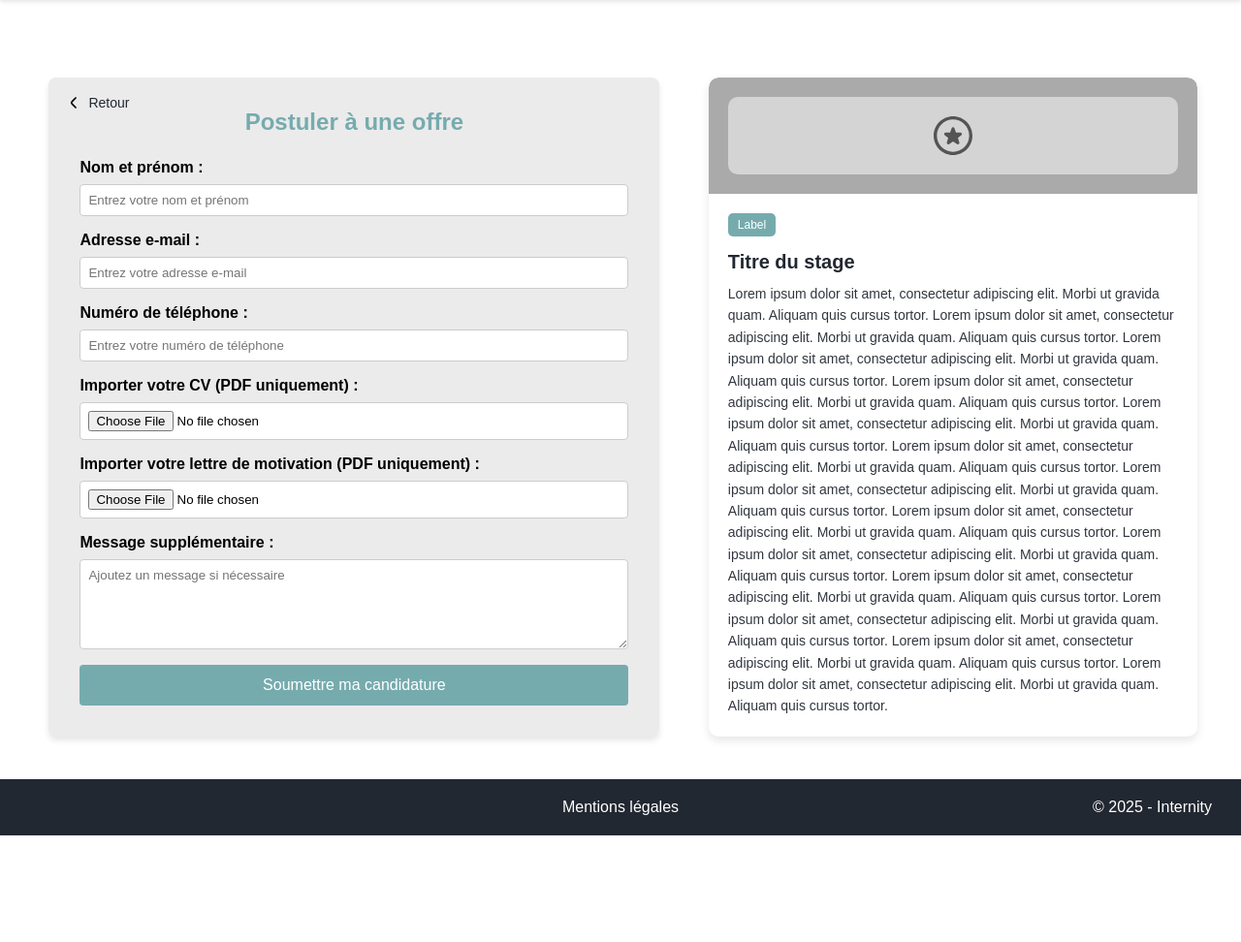
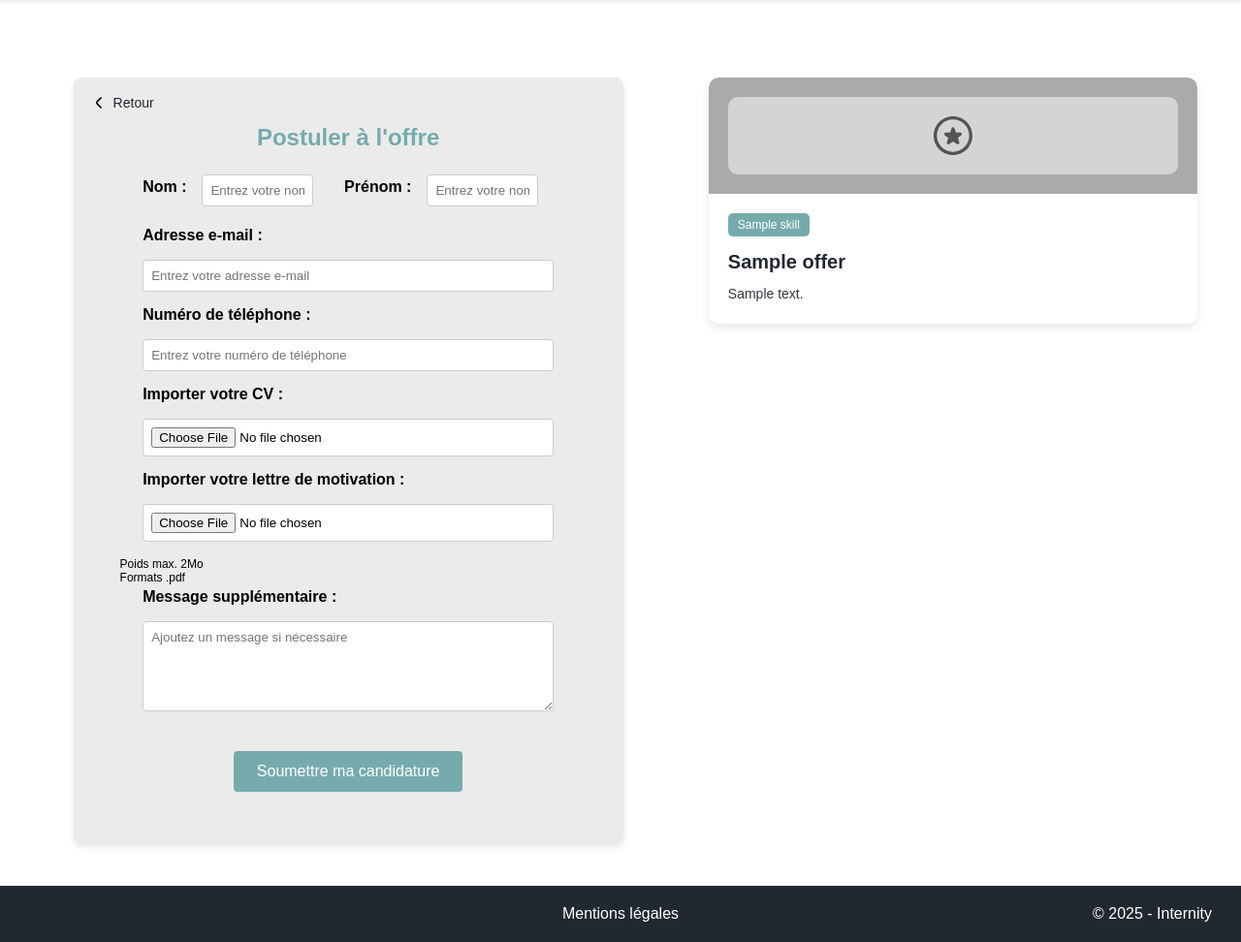
Before and after one commit to mxriine/Internity, a PHP site: the page made by vues/Apply.php in a window 1280 px wide. Shown: the part 57-1029 px from the top of the page at 97% size. Before the commit the page ends 919 px from the top, so only its background shows below. Run offline with PHP 8.4, Linux system fonts and the light colour scheme; the visitor is signed in with stand-in values (Sample User, id 1); tables that the repository leaves empty or names only in its code hold one stand-in row (values such as "Sample post").

Commit message:
Refactor routing and session management: update file paths, enhance session data handling, and improve form validation

```diff
--- a/assets/css/apply.css
+++ b/assets/css/apply.css
@@ -21,8 +21,8 @@
 
 .application-form {
     flex: 1;
-    max-width: 50%;
-    margin-left: 4%;
+    max-width: 45%;
+    margin-left: 6%;
 }
 
 .card {
@@ -91,7 +91,7 @@
 
 .application-form {
     background-color: rgb(190, 190, 190, 0.3);
-    padding: 2rem;
+    padding: 3rem;
     border-radius: 8px;
     box-shadow: 0 4px 6px rgba(0, 0, 0, 0.1);
     position: relative;
@@ -125,6 +125,32 @@
 
 .form-group {
     margin-bottom: 1rem;
+    display: flex;
+    flex-direction: column;
+    gap: 0.5rem;
+    width: 90%;
+    margin: 1% auto;
+}
+
+.form-group-align {
+    display: flex;
+    justify-content: space-between;
+    align-items: center;
+    gap: 1rem;
+    margin-bottom: 1rem;
+}
+
+.form-group-align label {
+    text-align: right;
+}
+
+.form-group-align input {
+    flex: 1;
+}
+
+.form-group-align input,
+.form-group-align textarea {
+    flex: 1;
 }
 
 .form-group label {
@@ -148,7 +174,7 @@
 
 .submit-button {
     display: block;
-    width: 100%;
+    width: 50%;
     padding: 0.75rem;
     background-color: #76ABAE;
     color: #fff;
@@ -157,6 +183,8 @@
     cursor: pointer;
     font-size: 1rem;
     text-align: center;
+    margin: 1% auto;
+    margin-top: 30px;
 }
 
 .submit-button:hover {
--- a/assets/js/apply.js
+++ b/assets/js/apply.js
@@ -29,39 +29,24 @@ document.addEventListener("DOMContentLoaded", function () {
         });
     }
 
-    // Success message display function
-    function showSuccessMessage() {
-        const successMessage = document.createElement("div");
-        successMessage.textContent = "Votre application a bien été soumise.";
-        successMessage.style.position = "fixed";
-        successMessage.style.top = "20px";
-        successMessage.style.left = "50%";
-        successMessage.style.transform = "translateX(-50%)";
-        successMessage.style.backgroundColor = "green";
-        successMessage.style.color = "white";
-        successMessage.style.padding = "15px 30px";
-        successMessage.style.borderRadius = "5px";
-        successMessage.style.zIndex = "1000";
-        successMessage.style.textAlign = "center";
-        document.body.appendChild(successMessage);
-
-        // Remove the success message after 5 seconds
-        setTimeout(() => {
-            successMessage.remove();
-        }, 5000);
-    }
-
     // Form submission handler
     form.addEventListener("submit", function (event) {
-        event.preventDefault(); // Prevent form submission until validation passes
+        event.preventDefault(); // Empêche temporairement le submit
         clearErrors();
 
         let isValid = true;
 
+        // Validate Surname
+        const surnameInput = document.getElementById("surname");
+        if (!surnameInput.value.trim()) {
+            showError("surnameError", "Le nom est requis.");
+            isValid = false;
+        }
+
         // Validate Name
         const nameInput = document.getElementById("name");
         if (!nameInput.value.trim()) {
-            showError("nameError", "Le nom et prénom sont requis.");
+            showError("nameError", "Le prénom est requis.");
             isValid = false;
         }
 
@@ -96,7 +81,7 @@ document.addEventListener("DOMContentLoaded", function () {
         }
 
         // Validate Cover Letter Upload
-        const coverLetterInput = document.getElementById("cover-letter");
+        const coverLetterInput = document.getElementById("coverletter");
         if (!coverLetterInput.files.length) {
             showError("coverLetterError", "Veuillez importer un fichier PDF pour votre lettre de motivation.");
             isValid = false;
@@ -112,14 +97,9 @@ document.addEventListener("DOMContentLoaded", function () {
             isValid = false;
         }
 
-        // If all validations pass, submit the form
+        // Submit form if valid
         if (isValid) {
-            // Simulate form submission (you can replace this with actual backend logic)
-            setTimeout(() => {
-                showSuccessMessage(); // Show success message
-                form.reset(); // Reset the form fields
-                clearErrors(); // Clear any remaining error messages
-            }, 500); // Simulate a slight delay for submission
+            form.submit(); // Envoie réel vers le back (Apply.php)
         }
     });
 });
--- a/index.php
+++ b/index.php
@@ -1,8 +1,6 @@
 <?php
 // Chargement de l'autoloader de Composer
 require_once __DIR__ . '/vendor/autoload.php';
-require_once __DIR__ .'/src/Controllers/Offer.php';
-require_once __DIR__ .'/src/Controllers/Company.php';
 
 // Démarrage de la session
 session_start();
--- a/src/Controllers/Companies.php
+++ b/src/Controllers/Companies.php
@@ -5,4 +5,5 @@ require_once(__DIR__ . '/../Models/Companies.php');
 
 use Models\Companies;
 
+// Instanciation du modèle Companies
 $companiesModel = new Companies($conn);
--- a/src/Controllers/Login.php
+++ b/src/Controllers/Login.php
@@ -48,6 +48,7 @@ if (isset($_POST['email']) && isset($_POST['password'])) {
             $_SESSION['email'] = $row['user_email'];
             $_SESSION['role'] = $row['role'];
             $_SESSION['name'] = $row['user_name'];
+            $_SESSION['surname'] = $row['user_surname'];
 
             // Redirection en fonction du rôle
             switch ($_SESSION['role']) {
--- a/src/Controllers/Offer.php
+++ b/src/Controllers/Offer.php
@@ -33,14 +33,14 @@ $total_offers = $offerModel->getTotalOffersCount();
 $total_pages = ceil($total_offers / $elements_par_page);
 
 // SECTION 2 : Gestion des détails d'une offre spécifique
-// Vérifier si l'utilisateur est sur la page Offer.php et si un ID d'offre est spécifié dans l'URL
-if ($current_page == 'Offer.php' && isset($_GET['offer_id'])) {
+// Vérifier si l'utilisateur est sur la page Offer.php ou Apply.php et si un ID d'offre est spécifié dans l'URL
+$needsOffer = in_array($current_page, ['Offer.php', 'Apply.php']);
+
+if ($needsOffer && isset($_GET['offer_id'])) {
     $offerId = intval($_GET['offer_id']); // Convertir en entier pour éviter les injections SQL
 
     // Charger les détails de l'offre depuis la base de données
     $offerDetails = $offerModel->getOfferById($offerId);
-
-    $companiesDetails = $offerModel->getOffersCompanies($offerId);
 
     if (!$offerDetails) {
         // Si l'offre n'existe pas, afficher un message d'erreur ou rediriger
@@ -49,8 +49,10 @@ if ($current_page == 'Offer.php' && isset($_GET['offer_id'])) {
 
     // Récupérer les compétences associées à l'offre
     $skills = $offerModel->getOfferSkills($offerId);
-} elseif ($current_page == 'Offer.php') {
-    // Si aucun ID d'offre n'est spécifié, afficher un message d'erreur ou rediriger
+
+    $companiesDetails = $offerModel->getOffersCompanies($offerId);
+
+} elseif ($needsOffer) {
     die("ID de l'offre manquant.");
 }
 
--- a/vues/Apply.php
+++ b/vues/Apply.php
@@ -2,6 +2,7 @@
 <?php
 require_once('../src/Controllers/Login.php');
 require_once('../src/Controllers/CheckAuth.php');
+require_once('../src/Controllers/Offer.php');
 require_once('Navbar.php');
 ?>
 
@@ -27,18 +28,25 @@ require_once('Navbar.php');
             <!-- Form Section -->
             <section class="application-form">
                 <div>
-                    <a href="#" class="back">
+                    <a href="#" class="back" onclick="history.back(); return false;">
                         <img src="/assets/icons/arrow.svg" alt="Retour">
                         Retour
                     </a>
                 </div>
-                <h1>Postuler à une offre</h1>
-                <form id="applicationForm" action="/submit-application" method="POST" enctype="multipart/form-data">
+                <h1>Postuler à l'offre</h1>
+                <form id="applicationForm" action="/src/Controllers/Application.php" method="POST" enctype="multipart/form-data">
                     <!-- Nom et Prénom -->
                     <div class="form-group">
-                        <label for="name">Nom et prénom :</label>
-                        <input type="text" id="name" name="name" placeholder="Entrez votre nom et prénom" required>
-                        <span class="error-message" id="nameError"></span>
+                        <div class="form-group-align">
+                            <label for="surname">Nom :</label>
+                            <input type="text" id="surname" name="surname" placeholder="Entrez votre nom et prénom" required onblur="this.value = this.value.toUpperCase();">
+                            <span class="error-message" id="surnameError"></span>
+
+                            <label for="name">Prénom :</label>
+                            <input type="text" id="name" name="name" placeholder="Entrez votre nom et prénom" required>
+                            <span class="error-message" id="nameError"></span>
+                        </div>
+
                     </div>
 
                     <!-- Email -->
@@ -58,17 +66,20 @@ require_once('Navbar.php');
 
                     <!-- CV Upload -->
                     <div class="form-group">
-                        <label for="cv">Importer votre CV (PDF uniquement) :</label>
+                        <label for="cv">Importer votre CV :</label>
                         <input type="file" id="cv" name="cv" accept=".pdf" required>
                         <span class="error-message" id="cvError"></span>
                     </div>
 
                     <!-- Lettre de Motivation Upload -->
                     <div class="form-group">
-                        <label for="cover-letter">Importer votre lettre de motivation (PDF uniquement) :</label>
-                        <input type="file" id="cover-letter" name="cover-letter" accept=".pdf" required>
+                        <label for="coverletter">Importer votre lettre de motivation :</label>
+                        <input type="file" id="coverletter" name="coverletter" accept=".pdf" required>
                         <span class="error-message" id="coverLetterError"></span>
                     </div>
+
+                    <p style="font-size: 12px; margin-bottom: 0px;">Poids max. 2Mo</p>
+                    <p style="font-size: 12px; margin: 0px;">Formats .pdf</p>
 
                     <!-- Message -->
                     <div class="form-group">
@@ -79,11 +90,11 @@ require_once('Navbar.php');
                     </div>
 
                     <!-- Submit Button -->
+                    <input type="hidden" name="offer_id" value="<?= $offerDetails['offer_id'] ?>">
                     <button type="submit" class="submit-button">Soumettre ma candidature</button>
+
                 </form>
             </section>
-
-
 
             <!-- Card Section -->
             <section class="card-section">
@@ -94,38 +105,18 @@ require_once('Navbar.php');
                         </div>
                     </div>
                     <div class="card-body">
+                        <?php
+                        $skills = $offerModel->getOfferSkills($offerDetails['offer_id']);
+                        $limitedSkills = array_slice($skills, 0, 3);
+                        ?>
+
                         <div class="label-container">
-                            <a class="label">Label</a>
+                            <?php foreach ($limitedSkills as $skill): ?>
+                                <span class="label"><?= htmlspecialchars($skill['skills_name']) ?></span>
+                            <?php endforeach; ?>
                         </div>
-                        <h2>Titre du stage</h2>
-                        <p>
-                            Lorem ipsum dolor sit amet, consectetur adipiscing elit. Morbi ut gravida quam. Aliquam quis
-                            cursus tortor. Lorem ipsum dolor sit amet, consectetur adipiscing elit. Morbi ut gravida
-                            quam. Aliquam quis cursus tortor.
-                            Lorem ipsum dolor sit amet, consectetur adipiscing elit. Morbi ut gravida quam. Aliquam quis
-                            cursus tortor.
-                            Lorem ipsum dolor sit amet, consectetur adipiscing elit. Morbi ut gravida quam. Aliquam quis
-                            cursus tortor.
-                            Lorem ipsum dolor sit amet, consectetur adipiscing elit. Morbi ut gravida quam. Aliquam quis
-                            cursus tortor.
-                            Lorem ipsum dolor sit amet, consectetur adipiscing elit. Morbi ut gravida quam. Aliquam quis
-                            cursus tortor.
-                            Lorem ipsum dolor sit amet, consectetur adipiscing elit. Morbi ut gravida quam. Aliquam quis
-                            cursus tortor.
-                            Lorem ipsum dolor sit amet, consectetur adipiscing elit. Morbi ut gravida quam. Aliquam quis
-                            cursus tortor.
-                            Lorem ipsum dolor sit amet, consectetur adipiscing elit. Morbi ut gravida quam. Aliquam quis
-                            cursus tortor.
-                            Lorem ipsum dolor sit amet, consectetur adipiscing elit. Morbi ut gravida quam. Aliquam quis
-                            cursus tortor.
-                            Lorem ipsum dolor sit amet, consectetur adipiscing elit. Morbi ut gravida quam. Aliquam quis
-                            cursus tortor.
-                            Lorem ipsum dolor sit amet, consectetur adipiscing elit. Morbi ut gravida quam. Aliquam quis
-                            cursus tortor.
-                            Lorem ipsum dolor sit amet, consectetur adipiscing elit. Morbi ut gravida quam. Aliquam quis
-                            cursus tortor.
-
-                        </p>
+                        <h2><?= htmlspecialchars($offerDetails['offer_title']) ?></h2>
+                        <p><?= htmlspecialchars($offerDetails['offer_desc']) ?></p>
                     </div>
                 </div>
             </section>
--- a/vues/Discover.php
+++ b/vues/Discover.php
@@ -84,7 +84,7 @@ require_once('../src/Controllers/Offer.php');
 
                 // Créer un slug pour le titre de l'offre
                 $offerSlug = createSlug($offer['offer_title']);
-                $offerLink = "../../vues/Offer.php?offer_id=" . urlencode($offer['offer_id']) . "&title=" . urlencode($offerSlug);
+                $offerLink = "/vues/Offer.php?offer_id=" . urlencode($offer['offer_id']) . "&title=" . urlencode($offerSlug);
                 ?>
                 <div class="card">
                     <div class="card-header">
--- a/vues/Home.twig.html
+++ b/vues/Home.twig.html
@@ -16,12 +16,12 @@
         </div>
         <nav class="nav">
             <ul class="menu-left">
-                <li><a href="Discover.php">Offre</a></li>
-                <li><a href="Companies.php">Entreprise</a></li>
+                <li><a href="/vues/Discover.php">Offre</a></li>
+                <li><a href="/vues/Companies.php">Entreprise</a></li>
                 <li><a href="">À propos</a></li>
             </ul>
             <div class="connect">
-                <a href="Login.php"><button>Se connecter</button></a>
+                <a href="/vues/Login.php"><button>Se connecter</button></a>
             </div>
         </nav>
     </header>
```
Also changed, not shown: src/Controllers/Application.php (added, +111 -0 lines), src/Models/Application.php (added, +93 -0 lines), vues/Offer.php (+9 -4 lines), vues/Profil.php (+9 -3 lines), 3 other files.
